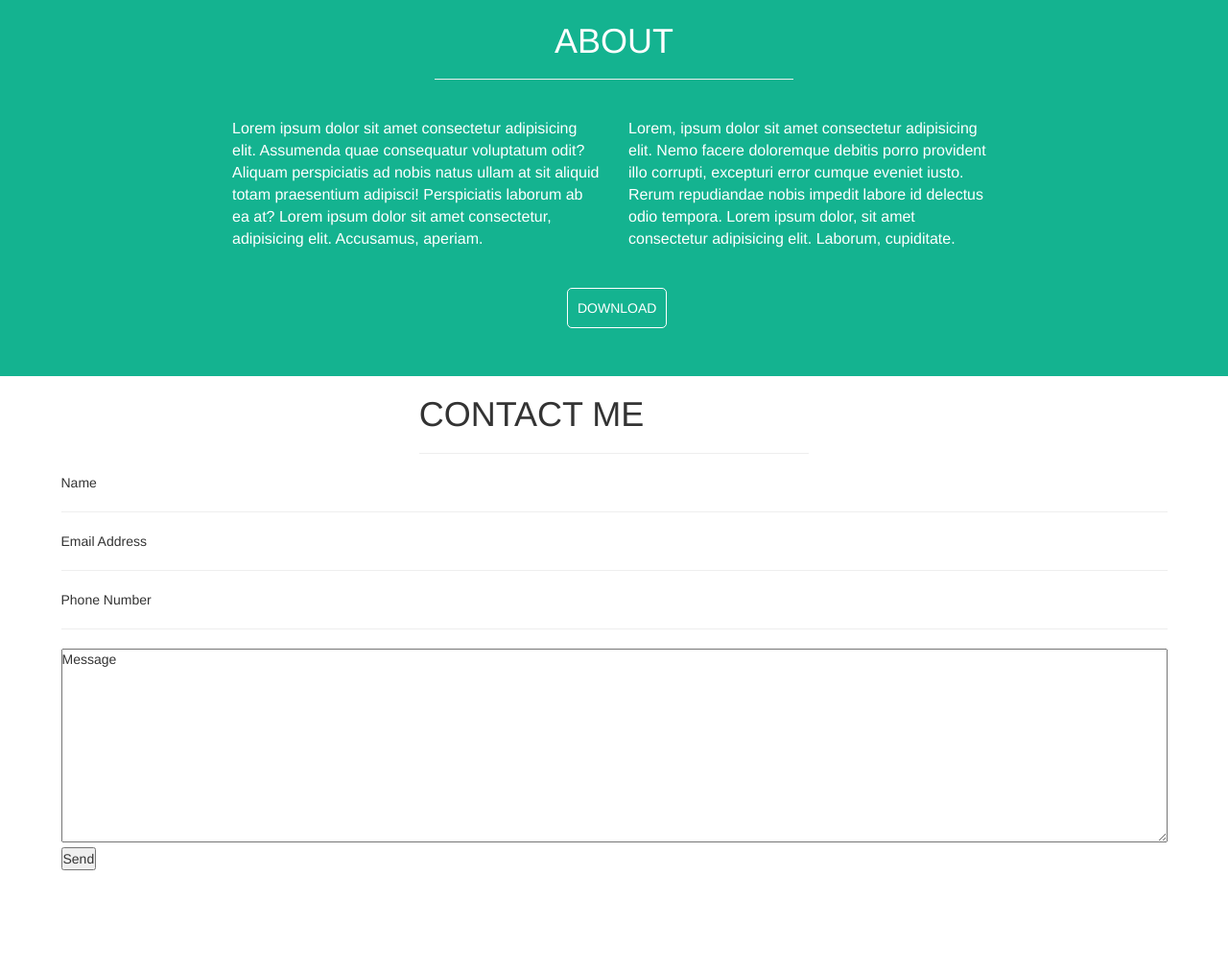
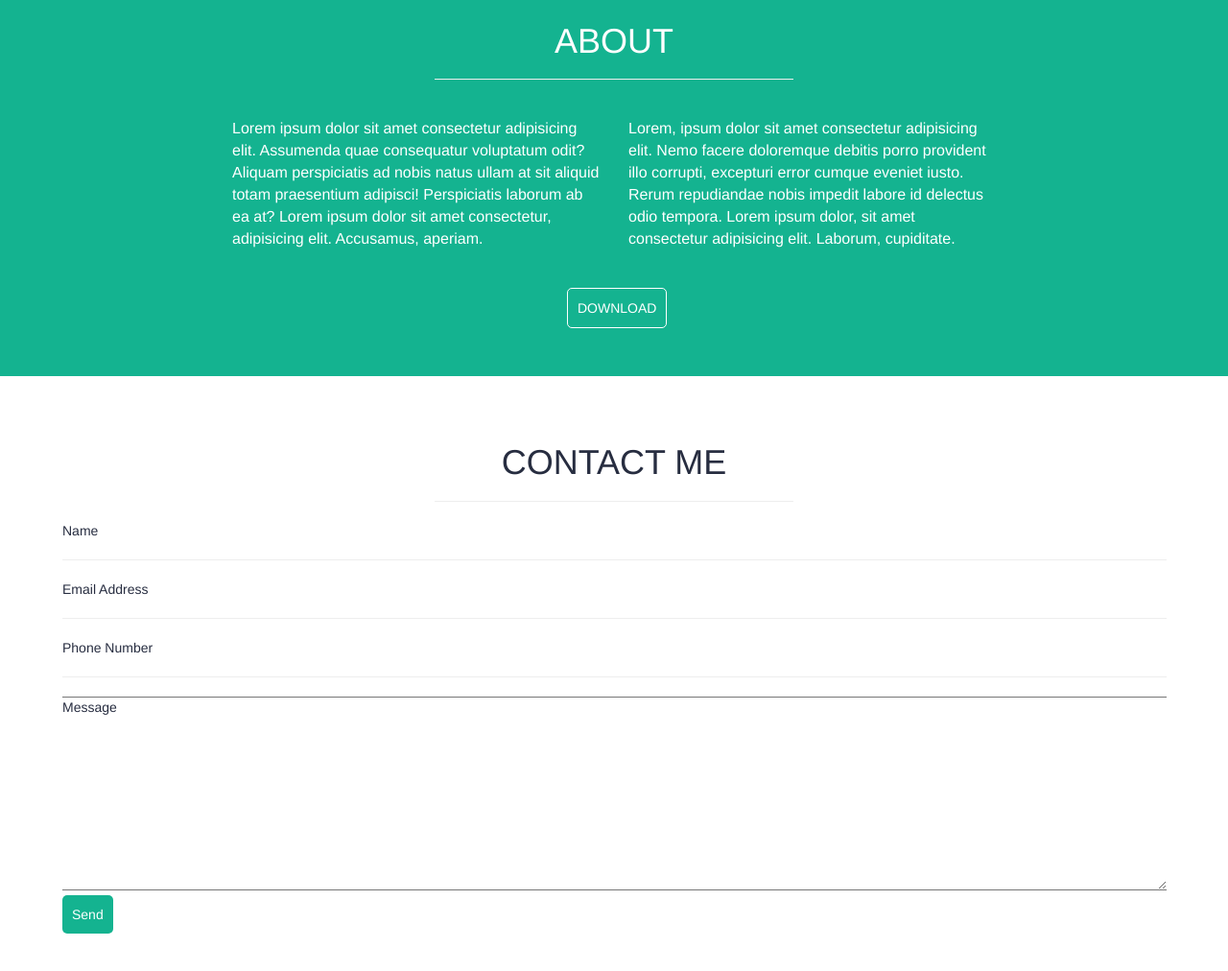
Before and after one commit to edoardoascanio/html-css-bootstrap-freelancer, a plain HTML site: page index.html in a window 1280 px wide. Shown: the part 1146-2158 px from the top of the page at 96% size. Before the commit the page ends 2053 px from the top, so only its background shows below. Drawn offline with nearby package versions, Linux system fonts and the light colour scheme.

Commit message:
style main-bot

```diff
--- a/style.css
+++ b/style.css
@@ -39,7 +39,8 @@ header h1, header p, .main-mid h1{
     text-align: center;
 }
 
-.main-top h1{
+.main-top h1,.main-bot h1{
+    color: #272d40;
     text-align: center;
 }
 
@@ -57,9 +58,6 @@ header h1, header p, .main-mid h1{
     margin-top: 80px;
     padding: 50px;
     background-color: #14b390;
-    content: "";
-    display: table;
-    clear: both;
 }
 
 .main-mid p{
@@ -77,3 +75,22 @@ header h1, header p, .main-mid h1{
     border-radius: 5px;
     margin-left: 30%;
 }
+
+.main-bot{
+    padding: 50px;
+
+}
+
+.main-bot p, textarea{
+    color: #272d40;
+    border-left: none;
+    border-right: none;
+}
+
+.main-bot button{
+    padding: 10px;
+    color: white;
+    border: none;
+    border-radius: 5px;
+    background-color: #14b390;
+}
```
